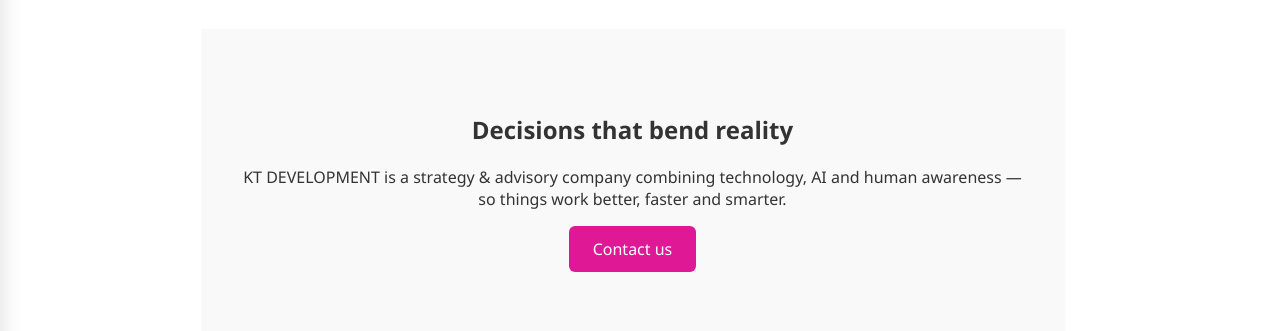
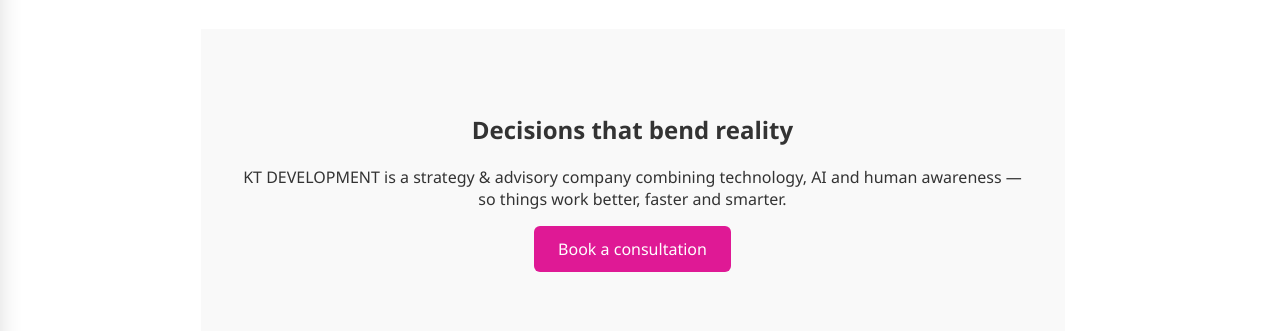
Before and after one commit to martynapatyniak/ktdevelopment-cms, an Eleventy site: page src/pages/pl/index.md in a window 1280 px wide. Shown: the part 469-800 px from the top of the page. Built offline with nearby package versions, Linux system fonts and the light colour scheme; Eleventy itself is replaced by a stand-in of ours; files that its build step writes are made by us from their sources.

Commit message:
Update index.md

```diff
--- a/src/pages/pl/index.md
+++ b/src/pages/pl/index.md
@@ -112,7 +112,7 @@
     <section class="hero">
       <h2>Decisions that bend reality</h2>
       <p>KT DEVELOPMENT is a strategy & advisory company combining technology, AI and human awareness — so things work better, faster and smarter.</p>
-      <a href="/en/contact/" class="cta-button">Contact us</a>
+      <a href="https://calendly.com/kacper-turczynski-ktdevelopment/45-minute-meeting-spotkanie?back=1" class="cta-button">Book a consultation</a>
     </section>
 
     <!-- About -->
@@ -156,6 +156,7 @@
   </div>
 </main>
 
+<!-- Skrypty językowe i nawigacyjne bez zmian -->
 <script>
 (function(){
   const LS_KEY = 'site_lang';
```
